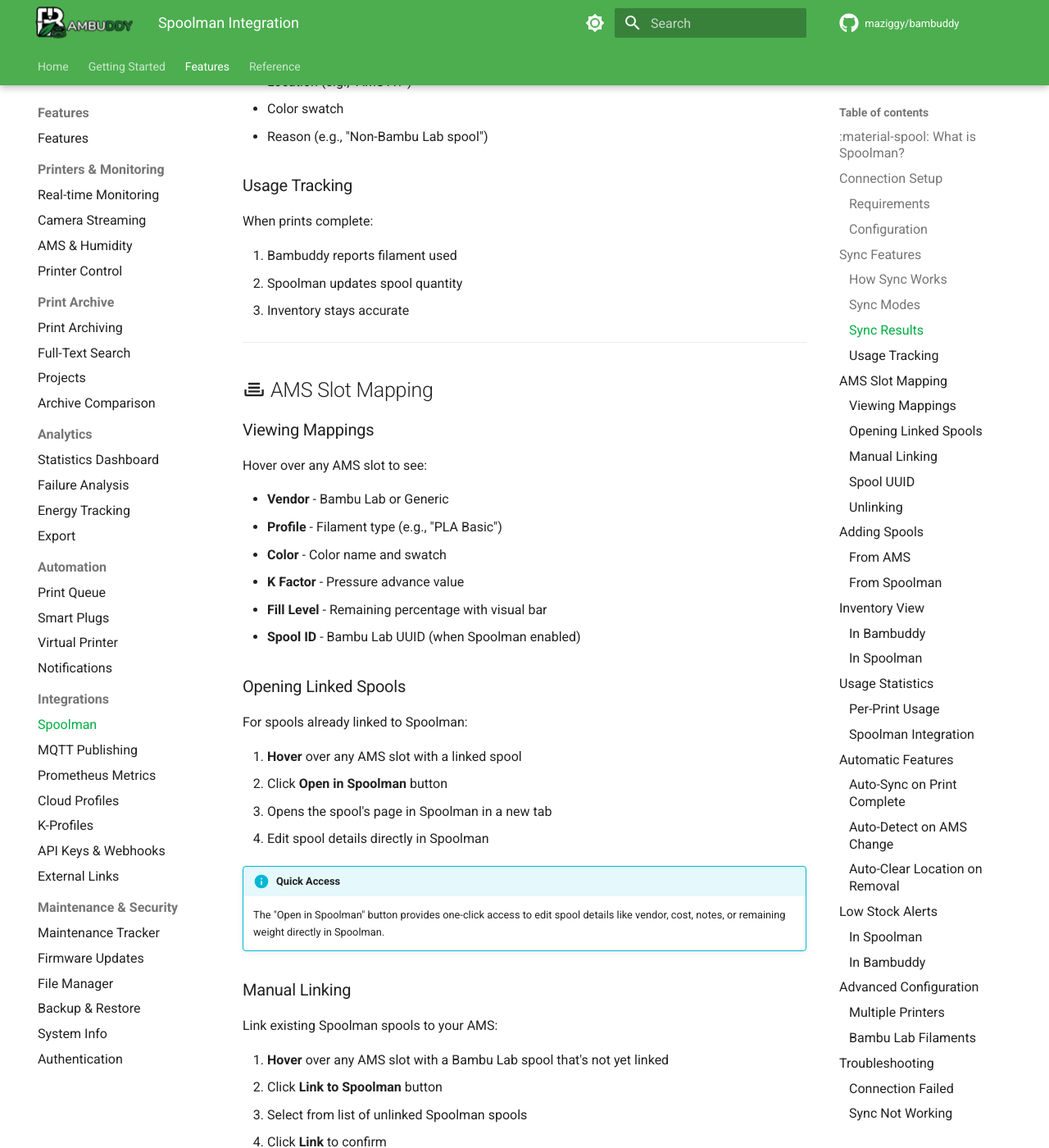
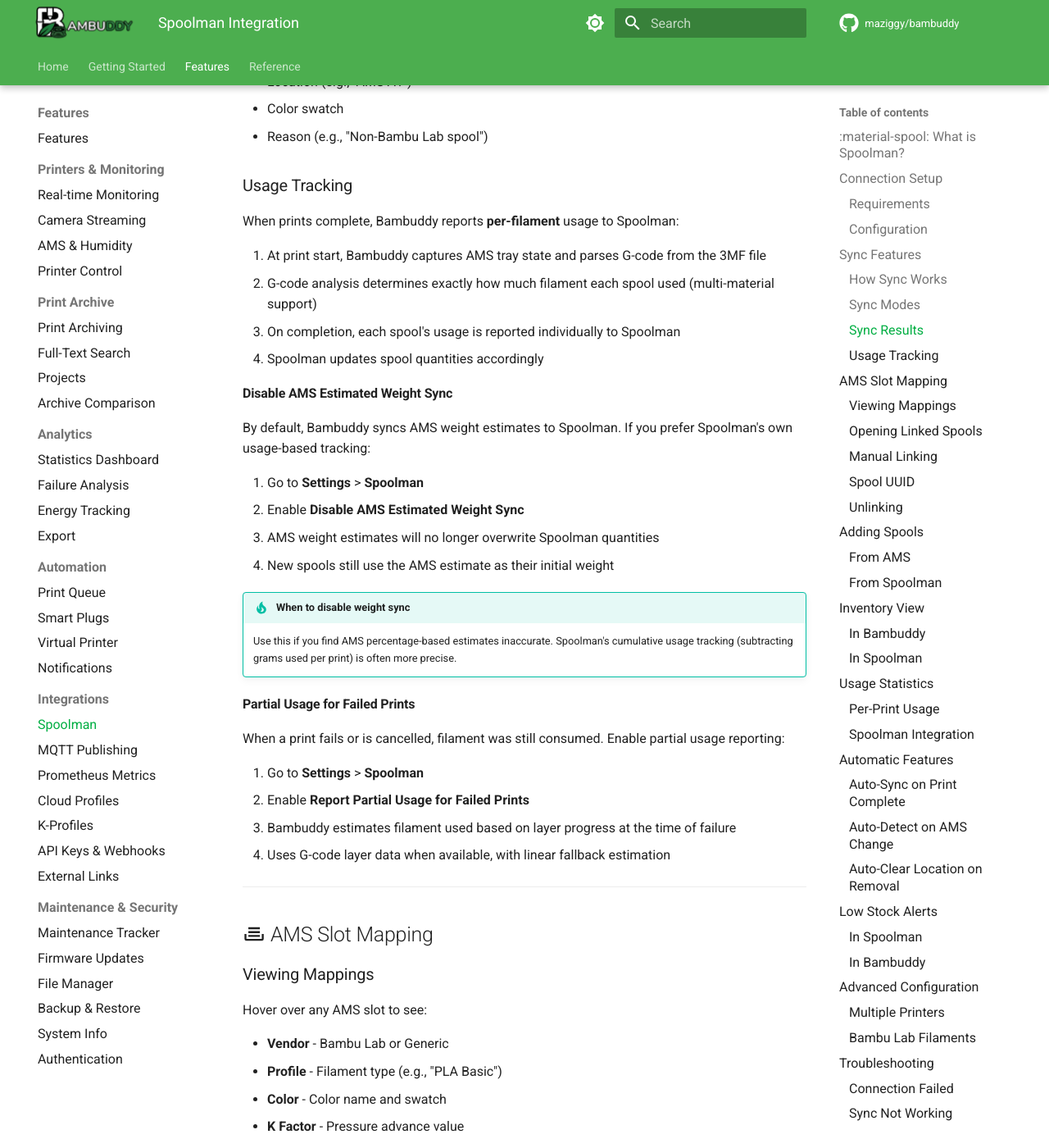
Before and after one commit to maziggy/bambuddy-wiki, an MkDocs documentation site: the page built from docs/features/spoolman.md, in a window 1280 px wide and 1400 px high, scrolled down 2091 px. Shown: the whole window at 82% size. Built offline with MkDocs 1.6.1 and Material for MkDocs 9.7.7, drawn with Linux system fonts in a browser that asks for light colours; comment, search, counter and statistics services are not loaded; the version menu is left out; some of the changed text lies outside the part shown.

Commit message:
Updated Wiki

```diff
--- a/docs/features/spoolman.md
+++ b/docs/features/spoolman.md
@@ -80,11 +80,33 @@ Skipped spools show:
 
 ### Usage Tracking
 
-When prints complete:
+When prints complete, Bambuddy reports **per-filament** usage to Spoolman:
 
-1. Bambuddy reports filament used
-2. Spoolman updates spool quantity
-3. Inventory stays accurate
+1. At print start, Bambuddy captures AMS tray state and parses G-code from the 3MF file
+2. G-code analysis determines exactly how much filament each spool used (multi-material support)
+3. On completion, each spool's usage is reported individually to Spoolman
+4. Spoolman updates spool quantities accordingly
+
+#### Disable AMS Estimated Weight Sync
+
+By default, Bambuddy syncs AMS weight estimates to Spoolman. If you prefer Spoolman's own usage-based tracking:
+
+1. Go to **Settings** > **Spoolman**
+2. Enable **Disable AMS Estimated Weight Sync**
+3. AMS weight estimates will no longer overwrite Spoolman quantities
+4. New spools still use the AMS estimate as their initial weight
+
+!!! tip "When to disable weight sync"
+    Use this if you find AMS percentage-based estimates inaccurate. Spoolman's cumulative usage tracking (subtracting grams used per print) is often more precise.
+
+#### Partial Usage for Failed Prints
+
+When a print fails or is cancelled, filament was still consumed. Enable partial usage reporting:
+
+1. Go to **Settings** > **Spoolman**
+2. Enable **Report Partial Usage for Failed Prints**
+3. Bambuddy estimates filament used based on layer progress at the time of failure
+4. Uses G-code layer data when available, with linear fallback estimation
 
 ---
 
@@ -198,11 +220,11 @@ Track filament consumption:
 
 ### Per-Print Usage
 
-Each archived print records:
+Each archived print records per-filament data:
 
-- Spool used
-- Grams consumed
-- Material type
+- Each spool used (tracked individually for multi-material prints)
+- Grams consumed per spool (from G-code extrusion analysis)
+- Material type and slot mapping
 
 ### Spoolman Integration
 
@@ -220,9 +242,10 @@ Usage syncs to Spoolman:
 
 After each print:
 
-1. Calculate filament used
-2. Update Spoolman quantity
-3. Record usage in history
+1. Calculate per-filament usage from G-code layer data
+2. Report each spool's consumption individually to Spoolman
+3. Spoolman updates spool quantities and records usage history
+4. For multi-material prints, each filament is tracked separately
 
 ### Auto-Detect on AMS Change
 
```
Also changed, not shown: docs/features/virtual-printer.md (+70 -28 lines), docs/getting-started/docker.md (+7 -1 lines).
